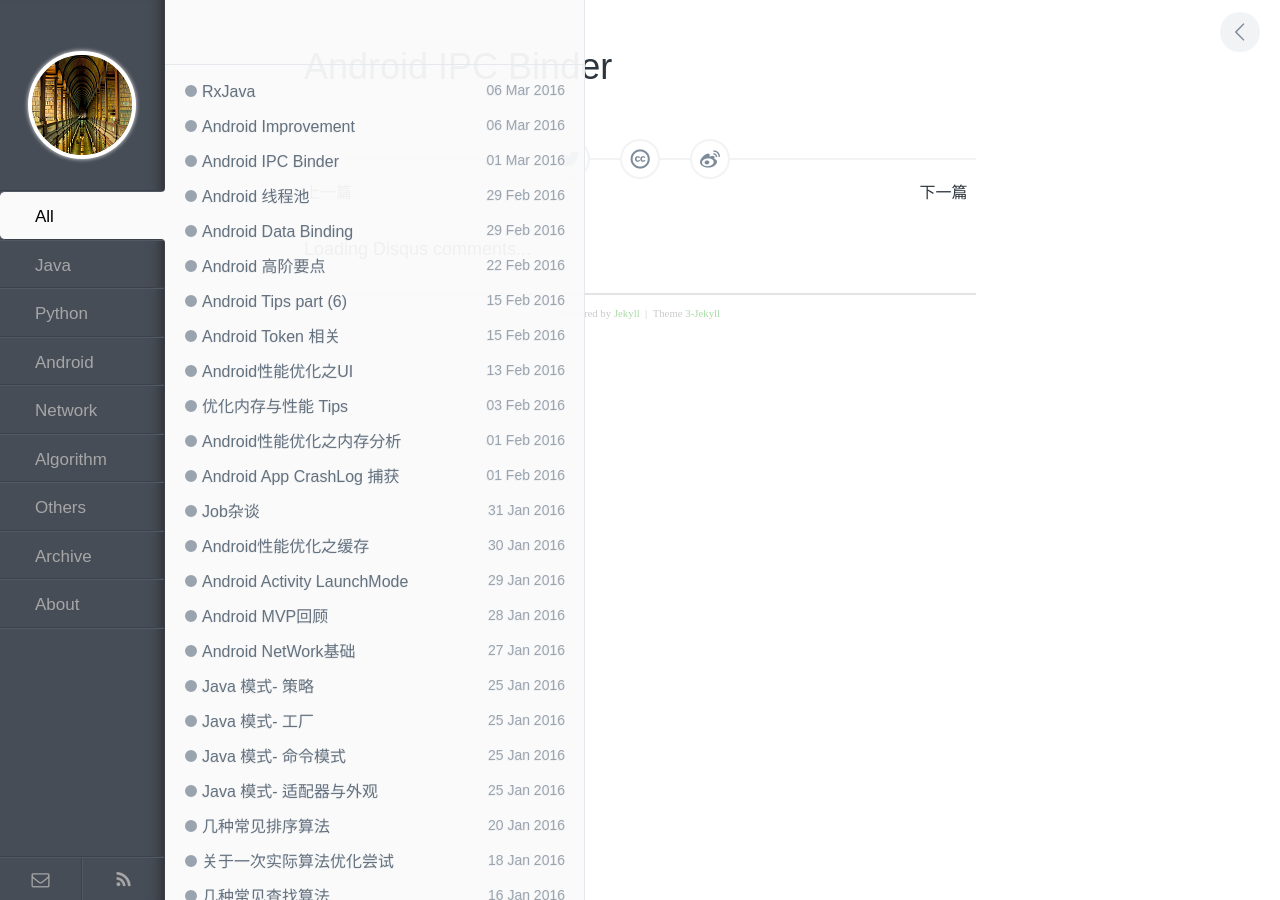
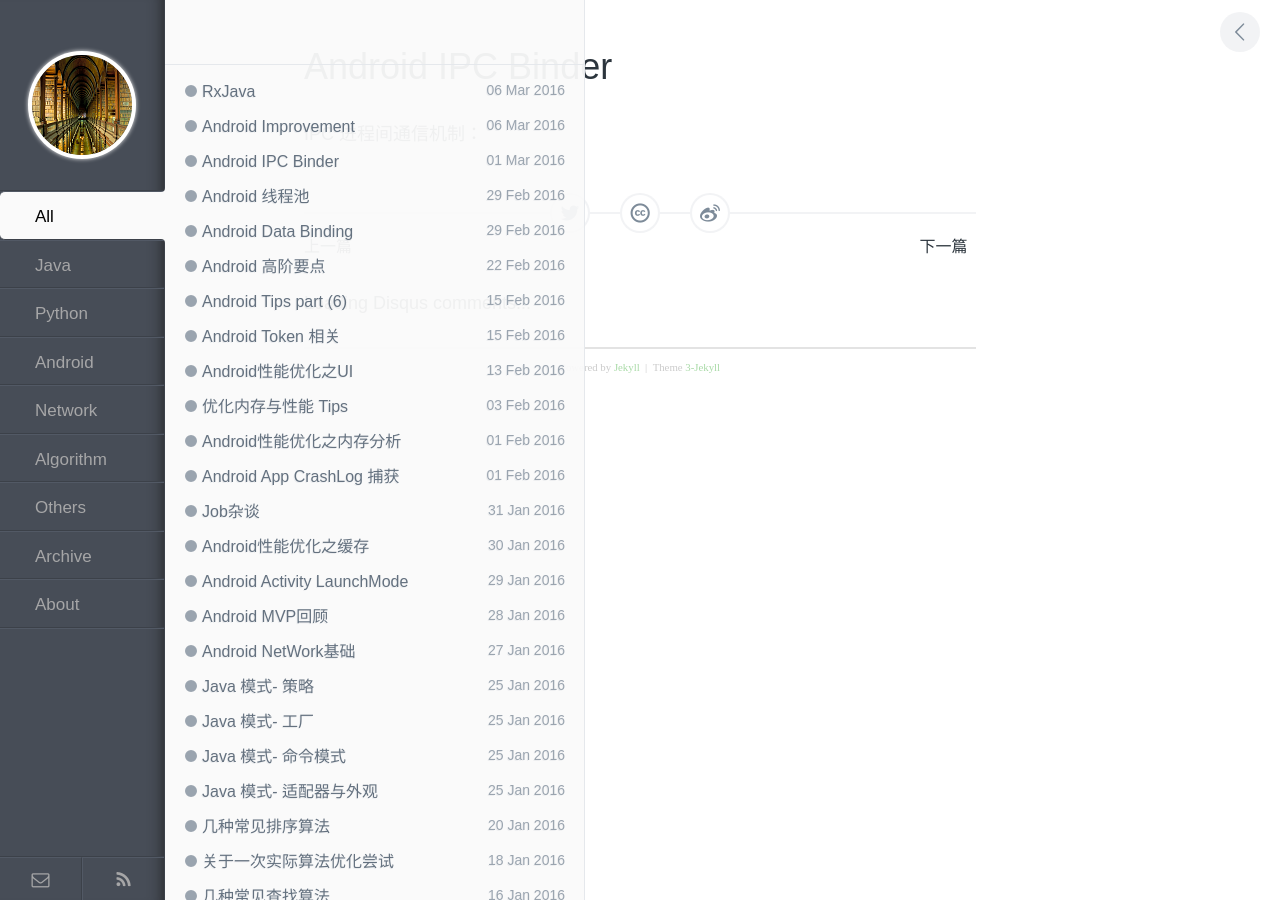
Before and after one commit to enlipan/enlipan.github.io, a Jekyll site: the page built from _posts/2016-03-01-android-ipc-binder.md, in a window 1280 px wide. Built offline with Jekyll 4.4.1, drawn with Linux system fonts in a browser that asks for light colours; nearby versions of some CDN libraries; comment, search, counter and statistics services are not loaded.

Commit message:
modify pages

```diff
--- a/_posts/2016-03-01-android-ipc-binder.md
+++ b/_posts/2016-03-01-android-ipc-binder.md
@@ -3,3 +3,5 @@ layout: post
 title: Android IPC Binder
 category: android
 ---
+
+IPC 进程间通信机制：
```
